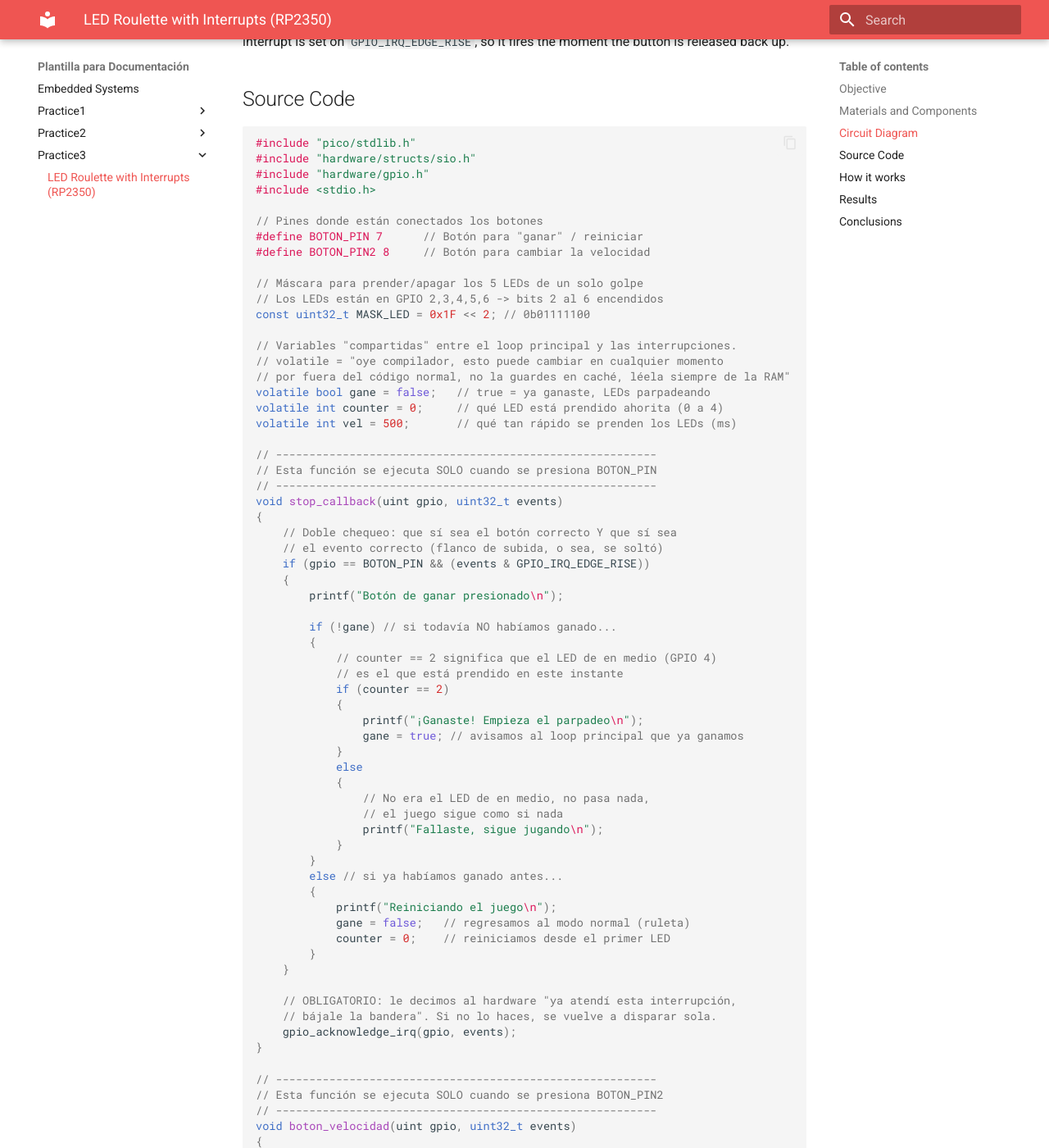
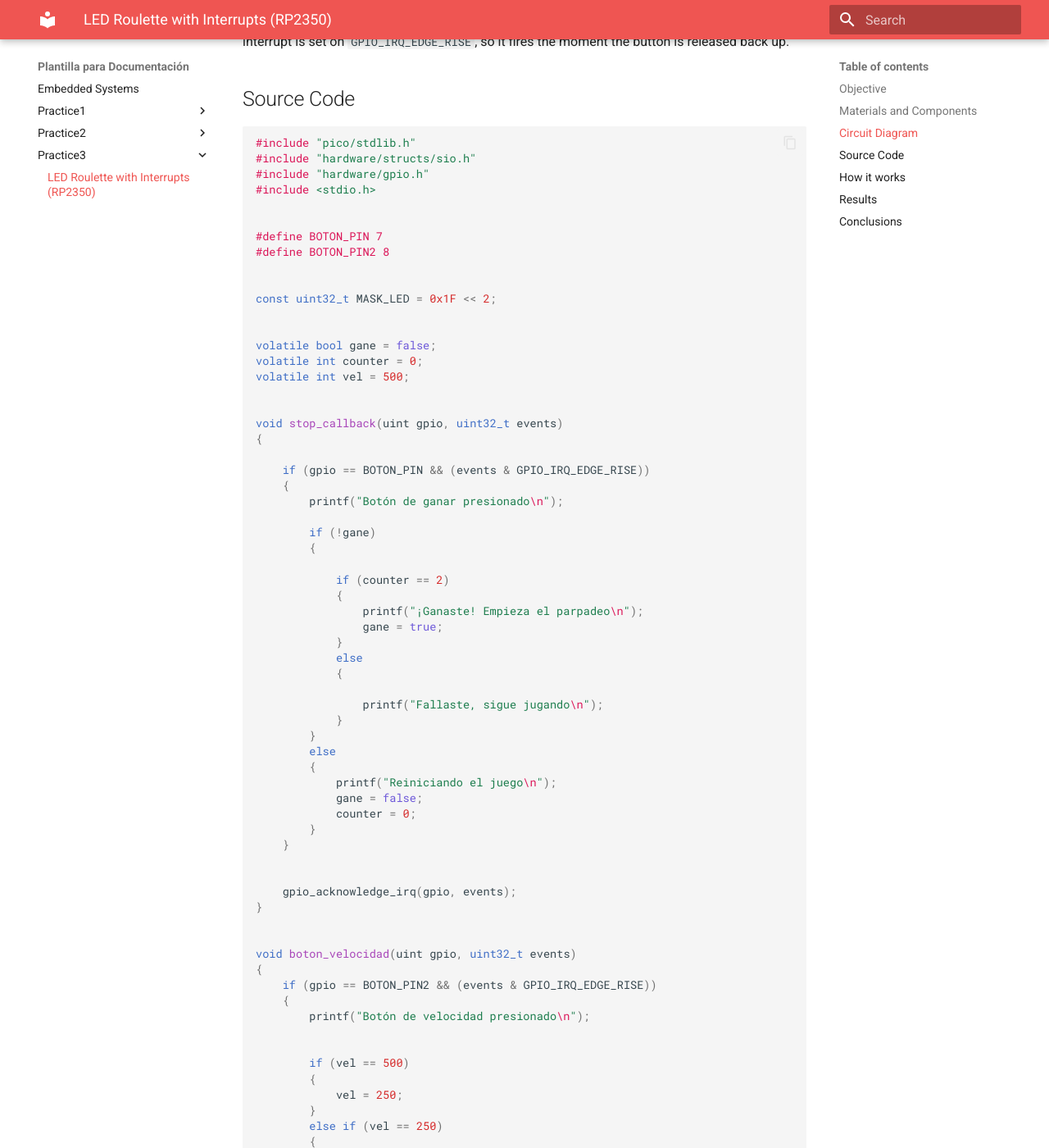
Before and after one commit to jesushernandez2005/JESUS_SISTEMAS-docs, an MkDocs documentation site: the page built from docs/practice3/practice3.md, in a window 1280 px wide and 1400 px high, scrolled down 926 px. Shown: the whole window at 82% size. Built offline with MkDocs 1.6.1 and Material for MkDocs 9.7.7, drawn with Linux system fonts in a browser that asks for light colours; some of the changed text lies outside the part shown.

Commit message:
Actualiza

```diff
--- a/docs/practice3/practice3.md
+++ b/docs/practice3/practice3.md
@@ -44,94 +44,77 @@ Unlike the logic-gate exercises, both buttons here use the microcontroller's int
 #include "hardware/gpio.h"
 #include <stdio.h>
 
-// Pines donde están conectados los botones
-#define BOTON_PIN 7      // Botón para "ganar" / reiniciar
-#define BOTON_PIN2 8     // Botón para cambiar la velocidad
 
-// Máscara para prender/apagar los 5 LEDs de un solo golpe
-// Los LEDs están en GPIO 2,3,4,5,6 -> bits 2 al 6 encendidos
-const uint32_t MASK_LED = 0x1F << 2; // 0b01111100
+#define BOTON_PIN 7
+#define BOTON_PIN2 8
 
-// Variables "compartidas" entre el loop principal y las interrupciones.
-// volatile = "oye compilador, esto puede cambiar en cualquier momento
-// por fuera del código normal, no la guardes en caché, léela siempre de la RAM"
-volatile bool gane = false;   // true = ya ganaste, LEDs parpadeando
-volatile int counter = 0;     // qué LED está prendido ahorita (0 a 4)
-volatile int vel = 500;       // qué tan rápido se prenden los LEDs (ms)
 
-// ---------------------------------------------------------
-// Esta función se ejecuta SOLO cuando se presiona BOTON_PIN
-// ---------------------------------------------------------
+const uint32_t MASK_LED = 0x1F << 2;
+
+
+volatile bool gane = false;
+volatile int counter = 0;
+volatile int vel = 500;
+
+
 void stop_callback(uint gpio, uint32_t events)
 {
-    // Doble chequeo: que sí sea el botón correcto Y que sí sea
-    // el evento correcto (flanco de subida, o sea, se soltó)
+
     if (gpio == BOTON_PIN && (events & GPIO_IRQ_EDGE_RISE))
     {
         printf("Botón de ganar presionado\n");
 
-        if (!gane) // si todavía NO habíamos ganado...
+        if (!gane)
         {
-            // counter == 2 significa que el LED de en medio (GPIO 4)
-            // es el que está prendido en este instante
+
             if (counter == 2)
             {
                 printf("¡Ganaste! Empieza el parpadeo\n");
-                gane = true; // avisamos al loop principal que ya ganamos
+                gane = true;
             }
             else
             {
-                // No era el LED de en medio, no pasa nada,
-                // el juego sigue como si nada
+
                 printf("Fallaste, sigue jugando\n");
             }
         }
-        else // si ya habíamos ganado antes...
+        else
         {
             printf("Reiniciando el juego\n");
-            gane = false;   // regresamos al modo normal (ruleta)
-            counter = 0;    // reiniciamos desde el primer LED
+            gane = false;
+            counter = 0;
         }
     }
 
-    // OBLIGATORIO: le decimos al hardware "ya atendí esta interrupción,
-    // bájale la bandera". Si no lo haces, se vuelve a disparar sola.
+
     gpio_acknowledge_irq(gpio, events);
 }
 
-// ---------------------------------------------------------
-// Esta función se ejecuta SOLO cuando se presiona BOTON_PIN2
-// ---------------------------------------------------------
+
 void boton_velocidad(uint gpio, uint32_t events)
 {
     if (gpio == BOTON_PIN2 && (events & GPIO_IRQ_EDGE_RISE))
     {
         printf("Botón de velocidad presionado\n");
 
-        // Vamos rotando entre 3 velocidades: 500 -> 250 -> 100 -> 500...
+
         if (vel == 500)
         {
-            vel = 250; // más rápido
+            vel = 250;
         }
         else if (vel == 250)
         {
-            vel = 100; // más rápido todavía
+            vel = 100;
         }
         else if (vel == 100)
         {
-            vel = 500; // regresamos a lento
+            vel = 500;
         }
     }
 
-    gpio_acknowledge_irq(gpio, events); // mismo trámite de siempre
+    gpio_acknowledge_irq(gpio, events);
 }
 
-// ---------------------------------------------------------
-// El Pico SDK solo permite UN callback global de interrupciones
-// de GPIO. Por eso esta función actúa como "recepcionista":
-// revisa QUÉ pin mandó la interrupción y manda la llamada
-// a la función correcta.
-// ---------------------------------------------------------
 void escoge_boton(uint gpio, uint32_t events)
 {
     if (gpio == BOTON_PIN)
@@ -146,9 +129,9 @@ void escoge_boton(uint gpio, uint32_t events)
 
 int main(void)
 {
-    stdio_init_all(); // para que funcione el printf por USB/serial
+    stdio_init_all();
 
-    // Inicializamos cada pin que vamos a usar
+
     gpio_init(2);
     gpio_init(3);
     gpio_init(4);
@@ -157,10 +140,10 @@ int main(void)
     gpio_init(BOTON_PIN);
     gpio_init(BOTON_PIN2);
 
-    // Los 5 LEDs son SALIDAS (el Pico manda voltaje hacia ellos)
+
     sio_hw->gpio_oe_set = MASK_LED;
 
-    // Los botones son ENTRADAS (el Pico solo lee su estado)
+
     sio_hw->gpio_oe_clr = (1u << BOTON_PIN) | (1u << BOTON_PIN2);
 
     // Pull-up: el pin normalmente está en "1" (alto), y baja a "0"
@@ -168,42 +151,36 @@ int main(void)
     gpio_pull_up(BOTON_PIN);
     gpio_pull_up(BOTON_PIN2);
 
-    // Aquí registramos la ÚNICA función que atiende TODAS las
-    // interrupciones de GPIO, y de paso activamos la interrupción
-    // del primer botón
+
     gpio_set_irq_enabled_with_callback(BOTON_PIN, GPIO_IRQ_EDGE_RISE, true, &escoge_boton);
 
-    // El segundo botón solo necesita "prenderse", ya que el
-    // callback global ya quedó registrado arriba
+
     gpio_set_irq_enabled(BOTON_PIN2, GPIO_IRQ_EDGE_RISE, true);
 
-    // ---------------------------------------------------------
-    // Loop principal: aquí vive la "ruleta" de LEDs
-    // ---------------------------------------------------------
+
     while (true)
     {
         if (gane)
         {
-            // Modo "ganaste": todos los LEDs parpadean juntos
-            sio_hw->gpio_set = MASK_LED; // prende los 5 LEDs
+
+            sio_hw->gpio_set = MASK_LED;
             sleep_ms(200);
-            sio_hw->gpio_clr = MASK_LED; // apaga los 5 LEDs
+            sio_hw->gpio_clr = MASK_LED;
             sleep_ms(200);
-            // Este ciclo se repite solito hasta que el botón
-            // vuelva a poner gane = false
+
         }
         else
         {
-            // Modo normal: la ruleta va prendiendo un LED a la vez
-            sio_hw->gpio_clr = MASK_LED;              // apaga todos primero
-            sio_hw->gpio_set = (1u << (2 + counter));  // prende solo el LED actual
-            sleep_ms(vel);                             // espera según la velocidad
+
+            sio_hw->gpio_clr = MASK_LED;
+            sio_hw->gpio_set = (1u << (2 + counter));
+            sleep_ms(vel);
 
             printf("GPIO: %d \n", sio_hw->gpio_in);
 
-            counter++;          // pasamos al siguiente LED
-            if (counter > 4)    // si ya llegamos al último (GPIO 6)...
-                counter = 0;    // ...regresamos al primero (GPIO 2)
+            counter++;
+            if (counter > 4)
+                counter = 0;
         }
     }
 }
@@ -226,7 +203,7 @@ The LED sequence runs as a continuous roulette. Pressing the win button while th
 <!-- SPACE FOR VIDEO -->
 <!-- LED Roulette -->
 <iframe width="640" height="360"
-  src=""
+  src="https://youtube.com/shorts/uBzF-U9Sklg?si=Dd2gspID02_qHoQ1"
   title="LED Roulette"
   frameborder="0"
   allow="accelerometer; autoplay; clipboard-write; encrypted-media; gyroscope; picture-in-picture; web-share"
```
Also changed, not shown: 1 other file.
